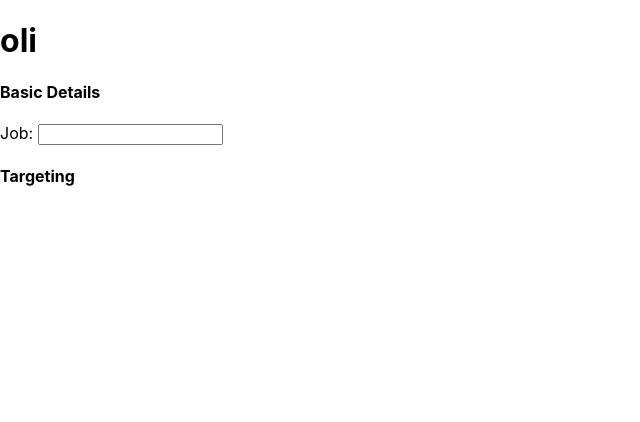
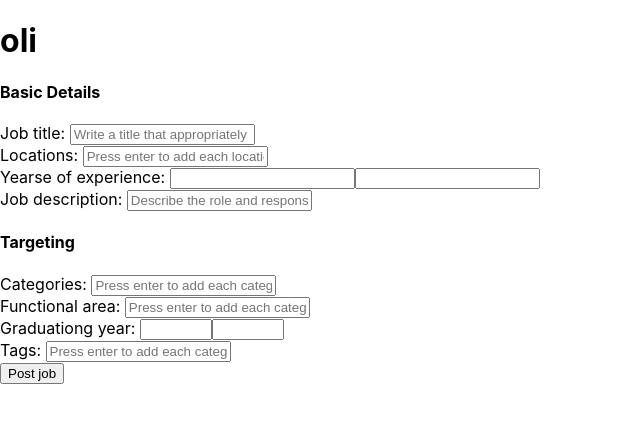
Before and after one commit to NolanS-OMG/cyril-thomas-test, a React (Create React App) app: page / in a window 1280 px wide. Shown: the top 422 px of the page, without its empty margins (0-640 px from the left). Built offline with nearby package versions, Linux system fonts and the light colour scheme.

Commit message:
Added the main form, types of inputs, the job object and a boolean value to allow submit or to not allow it

```diff
--- a/src/JobPoster.js
+++ b/src/JobPoster.js
@@ -1,28 +1,184 @@
 import { useEffect, useState } from "react";
-import {useForm} from "react-hook-form";
 
 const JobPoster = () => {
 
-  const {register, handleSubmit} = useForm()
-
-  const [job, setJob] = useState({})
-
-  useEffect( () => {
-    console.log(setJob);
-  }, [job] )
-
-  const onSubmit = (values) => {
-    setJob(values);
+  const submit = (event) => {
+    event.preventDefault();
+    if (canSubmit) {
+      console.log(job);
+    }
   }
 
+  const updateForm = (str,value) => {
+    let newJob = job;
+    newJob[str] = value;
+    setJob(newJob);
+  }
+
+  const canSubmitTrue = () => {
+    canSubmit = true;
+  }
+
+  const canSubmitFalse = () => {
+    canSubmit = false;
+  }
+
+  const [job, setJob] = useState(
+    {
+      title: '',
+
+      locations: [],
+
+      yearsOfExperience: {
+        min: 0,
+        max: undefined
+      },
+
+      jobDescription: '',
+
+      categories: [],
+
+      functionalAreas: [],
+
+      graduatingYear: {
+        min: 0,
+        max: undefined
+      },
+
+      tags: []
+    }
+  )
+
+  let canSubmit = true;
+
   return (
-    <form onSubmit={handleSubmit( onSubmit )}>
+    <form onSubmit={submit}>
       <h4>Basic Details</h4>
-      <label>Job: </label>
-      <input {...register('student', {required: true} ) }/>
+      <div>
+        <label>Job title: </label>
+        <UsualInput
+          type='text'
+          placeholder='Write a title that appropriately describes the job'
+          valueFunc = {updateForm}
+          jobKey='title'
+        />
+      </div>
+      <div>
+        <label>Locations: </label>
+        <ListInput
+          type='text'
+          placeholder='Press enter to add each location'
+          doNotSubmit={canSubmitFalse}
+          doSubmit={canSubmitTrue}
+          valueFunc = {updateForm}
+          jobKey='locations'
+        />
+      </div>
+      <MinMaxInputs title='Yearse of experience' min={0}/>
+      <div>
+        <label>Job description: </label>
+        <UsualInput
+          type='text'
+          placeholder='Describe the role and responsabilities, skills required for the job and help candidates understand their role better'
+          valueFunc = {updateForm}
+          jobKey='jobDescription'
+        />
+      </div>
       <h4>Targeting</h4>
+      <div>
+        <label>Categories: </label>
+        <ListInput
+          type='text'
+          placeholder='Press enter to add each categorie'
+          doNotSubmit={canSubmitFalse}
+          doSubmit={canSubmitTrue}
+          valueFunc = {updateForm}
+          jobKey='categories'
+        />
+      </div>
+      <div>
+        <label>Functional area: </label>
+        <ListInput
+          type='text'
+          placeholder='Press enter to add each categorie'
+          doNotSubmit={canSubmitFalse}
+          doSubmit={canSubmitTrue}
+          valueFunc = {updateForm}
+          jobKey='functionalAreas'
+        />
+      </div>
+      <MinMaxInputs title='Graduationg year' min={1910} max={2050}/>
+      <div>
+        <label>Tags: </label>
+        <ListInput
+          type='text'
+          placeholder='Press enter to add each categorie'
+          doNotSubmit={canSubmitFalse}
+          doSubmit={canSubmitTrue}
+          valueFunc = {updateForm}
+          jobKey='tags'
+        />
+      </div>
+      <button type="submit">Post job</button>
     </form>
   )
 }
 
+const UsualInput = ({type, placeholder, valueFunc, jobKey}) => {
+
+  const [inputValue, setInputValue] = useState('');
+
+  useEffect( () => {
+    valueFunc(jobKey, inputValue);
+  }, [inputValue, jobKey, valueFunc] )
+
+  return (
+    <input
+      type = {type}
+      placeholder = {placeholder}
+      onChange={(e) => {setInputValue(e.target.value)}}
+      value = {inputValue}
+    />
+  )
+}
+
+const ListInput = ({type, placeholder, doNotSubmit, doSubmit, valueFunc, jobKey}) => {
+
+  const [inputValue, setInputValue] = useState('');
+  const [inputList, setInputList] = useState([]);
+
+  const addValueToList = () => {
+    let newList = [...inputList];
+    newList.push(inputValue);
+    if (inputList.findIndex(element => element === inputValue) === -1) {
+      setInputList(newList);
+      valueFunc(jobKey, newList);
+    }
+  }
+
+  return (
+    <input
+      type={type}
+      placeholder={placeholder}
+      value = {inputValue}
+      onChange={(e) => {setInputValue(e.target.value)}}
+      onKeyDown = {(e) => { if (e.key === 'Enter') {
+        addValueToList();
+      } }}
+      onFocus={() => doNotSubmit()}
+      onBlur={() => doSubmit()}
+    />
+  )
+}
+
+const MinMaxInputs = ({title, min, max}) => {
+  return(
+    <div>
+      <label>{title + ': '}</label>
+      <input type='number' min={min} max={max}/>
+      <input type='number' min={min} max={max}/>
+    </div>
+  )
+}
+
 export default JobPoster
```
